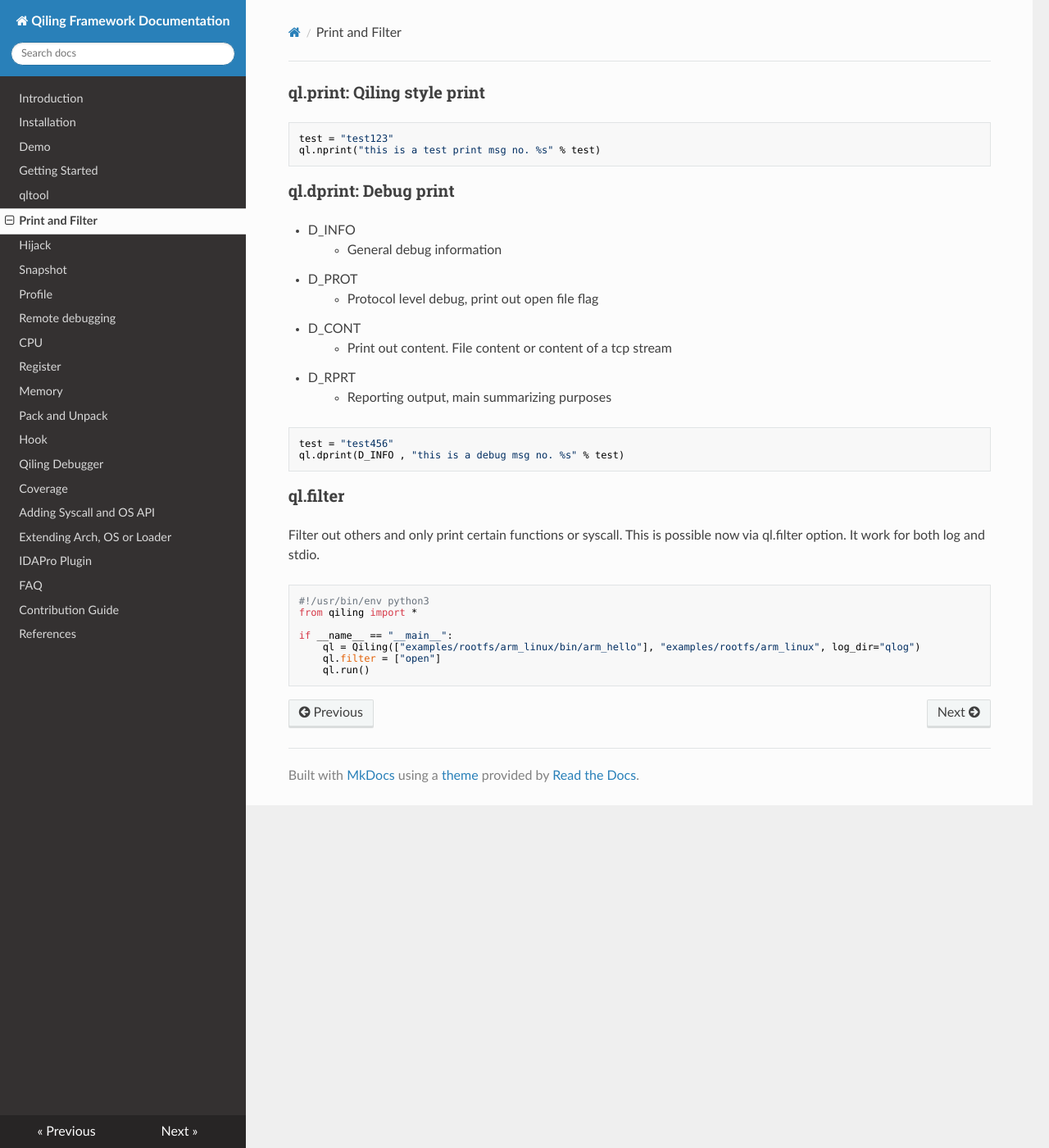
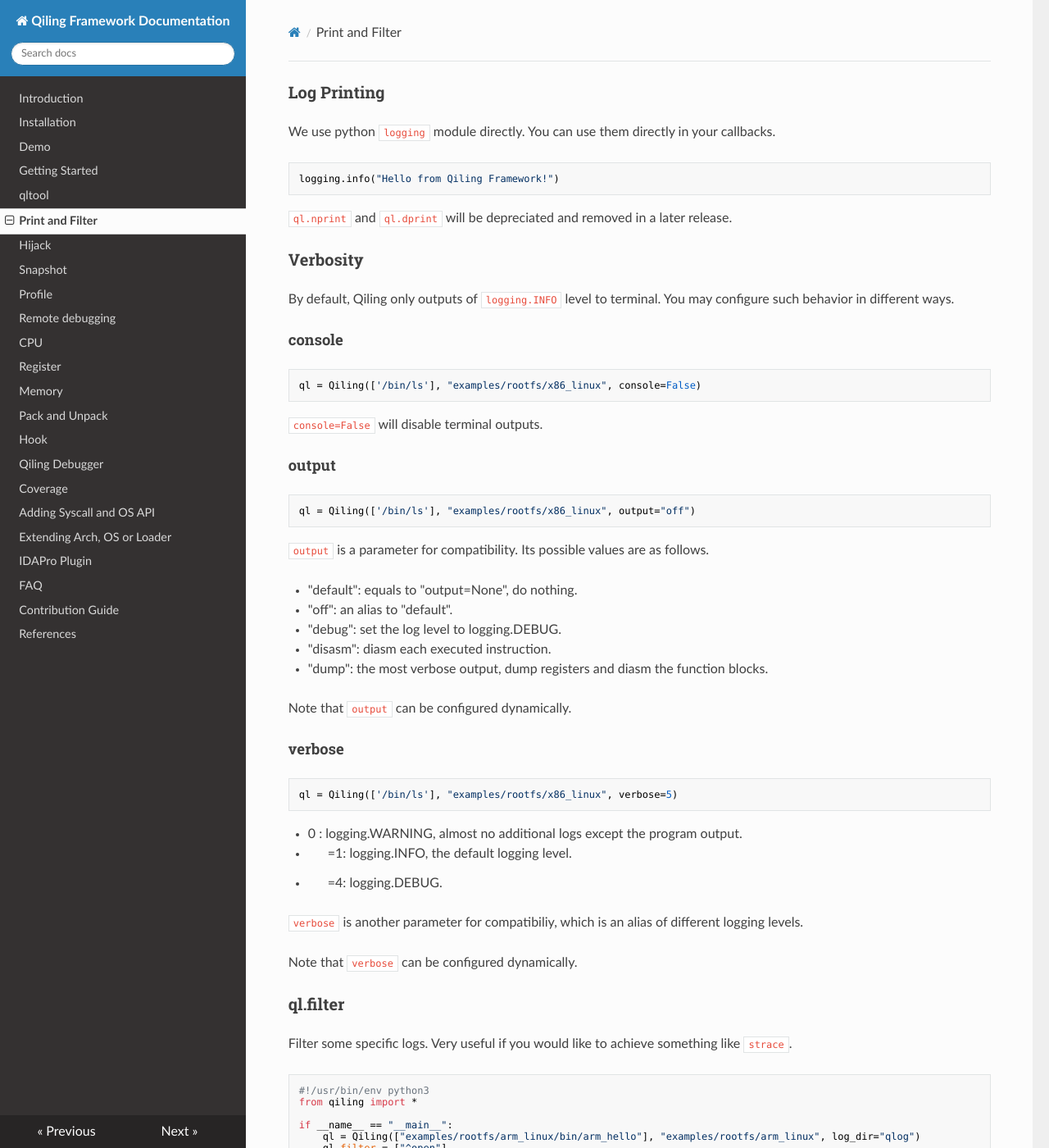
Before and after one commit to qilingframework/rtfd.io, an MkDocs documentation site: the page built from docs/print.md, in a window 1280 px wide and 1400 px high. Shown: the whole window at 82% size. Built offline with MkDocs 1.6.1, drawn with Linux system fonts in a browser that asks for light colours; nearby versions of some CDN libraries; some of the changed text lies outside the part shown.

Commit message:
Update print.md

````diff
--- a/docs/print.md
+++ b/docs/print.md
@@ -2,32 +2,61 @@
 title: Print and Filter
 ---
 
-### ql.print: Qiling style print
+### Log Printing
+
+We use python `logging` module directly. You can use them directly in your callbacks.
 
 ```python
-test = "test123"
-ql.nprint("this is a test print msg no. %s" % test)
+logging.info("Hello from Qiling Framework!")
 ```
 
-### ql.dprint: Debug print
+`ql.nprint` and `ql.dprint` will be depreciated and removed in a later release.
 
-- D_INFO
-> - General debug information
-- D_PROT
-> - Protocol level debug, print out open file flag
-- D_CONT
-> - Print out content. File content or content of a tcp stream
-- D_RPRT
-> - Reporting output, main summarizing purposes
+### Verbosity
+
+By default, Qiling only outputs of `logging.INFO` level to terminal. You may configure such behavior in different ways.
+
+#### console
 
 ```python
-test = "test456"
-ql.dprint(D_INFO , "this is a debug msg no. %s" % test)
+ql = Qiling(['/bin/ls'], "examples/rootfs/x86_linux", console=False)
 ```
+
+`console=False` will disable terminal outputs.
+
+#### output
+
+```python
+ql = Qiling(['/bin/ls'], "examples/rootfs/x86_linux", output="off")
+```
+
+`output` is a parameter for compatibility. Its possible values are as follows.
+
+- "default": equals to "output=None", do nothing.
+- "off": an alias to "default".
+- "debug": set the log level to logging.DEBUG.
+- "disasm": diasm each executed instruction.
+- "dump": the most verbose output, dump registers and diasm the function blocks.
+
+Note that `output` can be configured dynamically.
+
+#### verbose
+
+```python
+ql = Qiling(['/bin/ls'], "examples/rootfs/x86_linux", verbose=5)
+```
+
+- 0  : logging.WARNING, almost no additional logs except the program output.
+- >=1: logging.INFO, the default logging level.
+- >=4: logging.DEBUG.
+
+`verbose` is another parameter for compatibiliy, which is an alias of different logging levels.
+
+Note that `verbose` can be configured dynamically.
 
 ### ql.filter
 
-Filter out others and only print certain functions or syscall. This is possible now via ql.filter option. It work for both log and stdio.
+Filter some specific logs. Very useful if you would like to achieve something like `strace`.
 
 ```
 #!/usr/bin/env python3
@@ -35,6 +64,8 @@ from qiling import *
 
 if __name__ == "__main__":
     ql = Qiling(["examples/rootfs/arm_linux/bin/arm_hello"], "examples/rootfs/arm_linux", log_dir="qlog")
-    ql.filter = ["open"]
+    ql.filter = ["^open"]
     ql.run()
 ```
+
+Note that the content of filter is considered as a regular expression.
````
